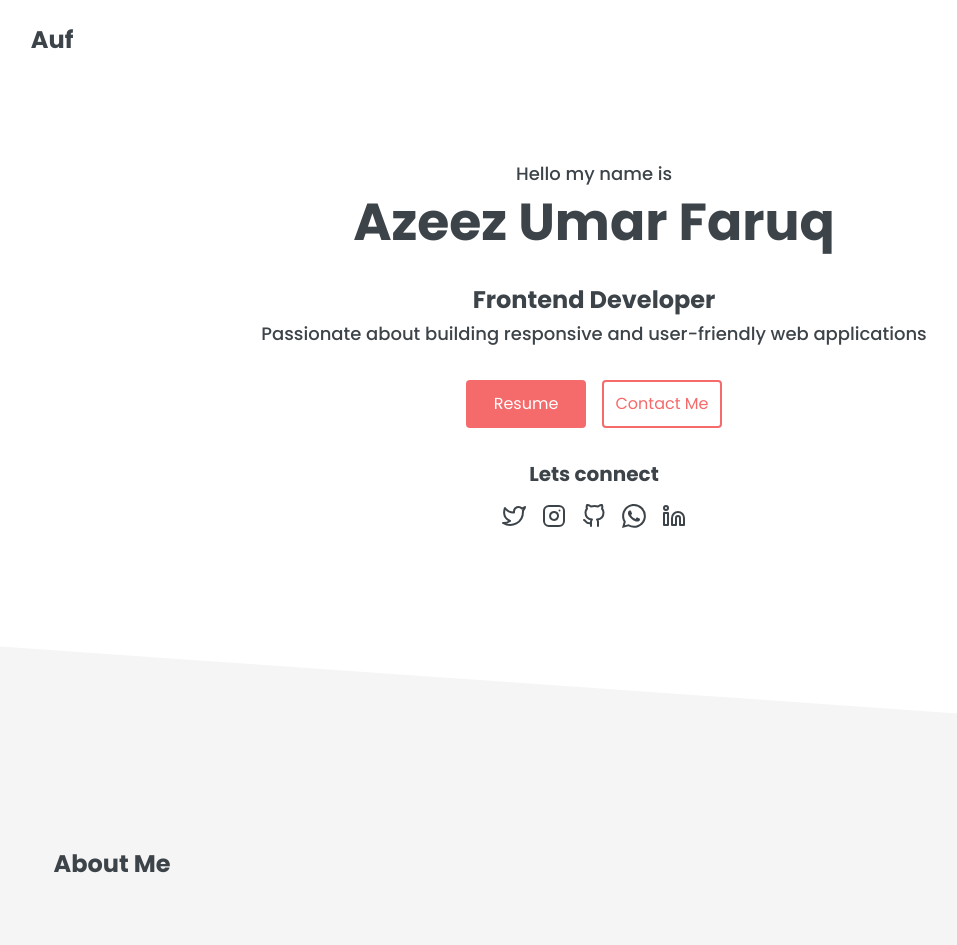
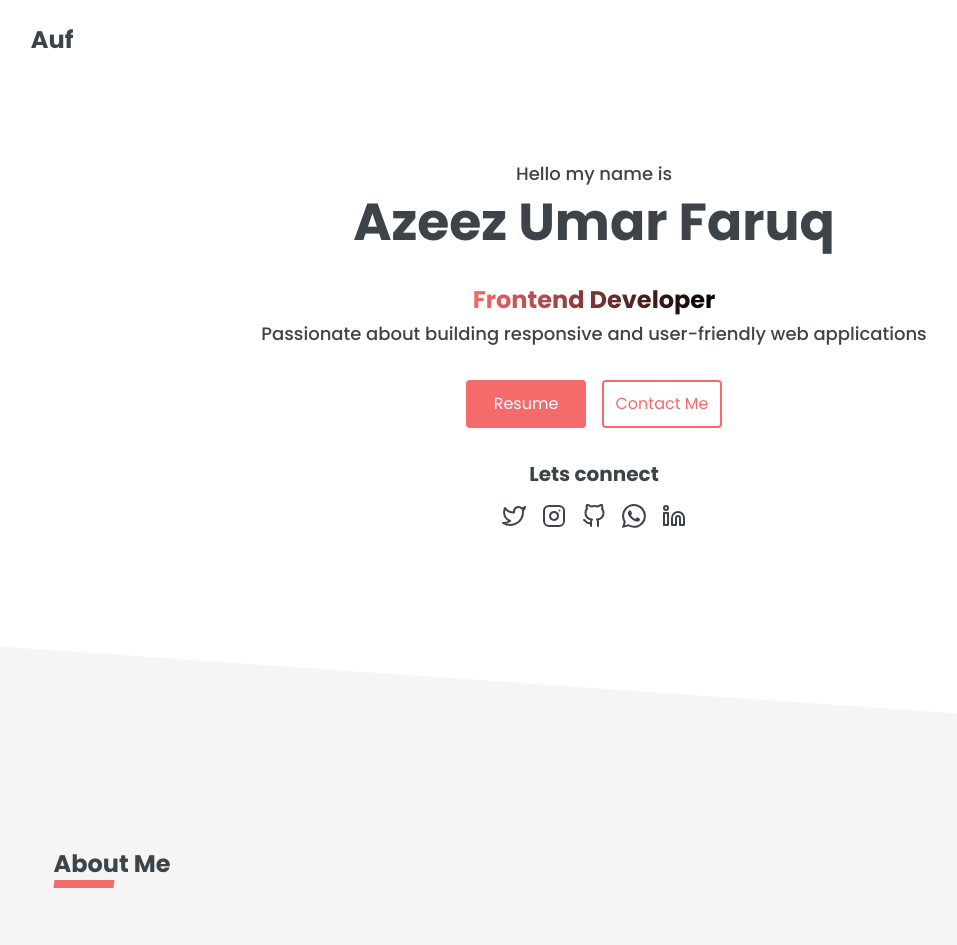
Before and after one commit to Simplyauf/PORTFOLIO-SITE, a React (Vite) app: page / in a window 1280 px wide. Shown: the top 945 px of the page, without its empty margins (46-1003 px from the left). Built offline with nearby package versions, Linux system fonts and the light colour scheme.

Commit message:
[style] : Added underlined boxto ections heading and also text gradients css

```diff
--- a/src/components/aboutMe.jsx
+++ b/src/components/aboutMe.jsx
@@ -2,7 +2,8 @@ export const AboutMe = () => {
   return (
     <section className="w-full px-[6%] mt-20 py-20  after relative before:absolute before:left-0 before:origin-top before:bg-inherit before:-skew-y-[4deg] skew-y-[4deg] before:w-full before:h-[160px] before:-z-10 before:-bottom-[80px] bg-[hsl(0,0%,96%)]">
       <div className="skew-y-[-4deg]  w-full px-[2%] pt-20 ">
-        <h2 className="font-bold text-2xl ">About Me</h2>
+        <h2 className="font-bold text-2xl">About Me</h2>
+        <div className="bg-primaryColor  h-2 w-[60px] -skew-x-6"></div>
         <p className="leading-[140%] mt-16">
           Lorem ipsum dolor sit amet consectetur adipisicing elit. Eaque ullam hic corporis ab recusandae aut at autem
           consequatur numquam cumque! Lorem ipsum dolor sit amet consectetur, adipisicing elit. Praesentium placeat
--- a/src/components/contactMe.jsx
+++ b/src/components/contactMe.jsx
@@ -33,8 +33,15 @@ export const ContactMe = () => {
         onSubmit={sendMessage}
         ref={formRef}
       >
-        <h2 className="font-bold text-2xl mb-16">Contact Me</h2>
-        <p className="mb-4">
+        <div>
+          {" "}
+          <h2 className="font-bold text-2xl relative before:h-2 before:w-[80px] before:absolute before:left-0 before:translate-y-0">
+            Contact Me
+          </h2>
+          <div className="bg-primaryColor h-2 w-[60px] -skew-x-6"></div>
+        </div>
+
+        <p className="mb-4  mt-16">
           Submit the form below or send an email to <b>azeezumarfaruk@gmail.com</b>
         </p>
         <div>
--- a/src/components/heroSection.jsx
+++ b/src/components/heroSection.jsx
@@ -7,7 +7,7 @@ const HeroSection = () => {
       <div className=" flex flex-col  justify-center items-center">
         <p className="text-lg font-medium">Hello my name is</p>
         <h1 className="text-[3.25rem] text-center leading-[130%] font-bold ">Azeez Umar Faruq</h1>
-        <h3 className="text-2xl mt-7 font-bold">Frontend Developer</h3>
+        <h3 className="text-2xl mt-7 font-bold gradientText">Frontend Developer</h3>
         <p className="text-lg font-medium mt-1 text-center">
           Passionate about building responsive and user-friendly web applications
         </p>
--- a/src/components/projects/index.jsx
+++ b/src/components/projects/index.jsx
@@ -3,7 +3,7 @@ export const Projects = () => {
     <section className="w-full px-[6%] mt-20 py-20  after relative before:absolute before:left-0 before:origin-top before:bg-inherit before:skew-y-[4deg] skew-y-[-4deg] before:w-full before:h-[160px] before:-z-10 before:-bottom-[80px] bg-[hsl(0,0%,96%)]">
       <div className="skew-y-[4deg]  w-full px-[2%] pt-20">
         <h2 className="font-bold text-2xl ">My Projects</h2>
-        <div className="bg-primaryColor skew-y-4 h-2 w-[60px]"></div>
+        <div className=" bg-primaryColor -skew-x-6 h-2 w-[60px]"></div>
         <div className="flex flex-wrap flex-col mt-16 gap-6">
           <article className="w-full  flex flex-col gap-4  p-8 rounded bg-white   shadow-[2px_2px_6px_-2px] shadow-[hsl(0,0%,80%)]">
             <img
--- a/src/components/skills.jsx
+++ b/src/components/skills.jsx
@@ -29,6 +29,7 @@ export const Skills = () => {
     <section className="w-full px-[6%] py-20">
       <div className=" w-full my-20">
         <h2 className="font-bold text-2xl ">My Skills</h2>
+        <div className="bg-primaryColor -skew-x-6 h-2 w-[60px]"></div>
         <div className="flex items-center justify-center gap-x-[3%] gap-4 flex-wrap mt-16">
           {Object.keys(tools).map((elem, index) => {
             return (
--- a/src/index.css
+++ b/src/index.css
@@ -20,4 +20,11 @@
   .skillsIcon-container:hover {
     @apply border-primaryColor cursor-pointer transition-colors duration-150 ease-in-out;
   }
+
+  .gradientText {
+    background-image: linear-gradient(90deg, #f56a6a, black);
+    -webkit-background-clip: text;
+    background-clip: text;
+    color: transparent;
+  }
 }
```
